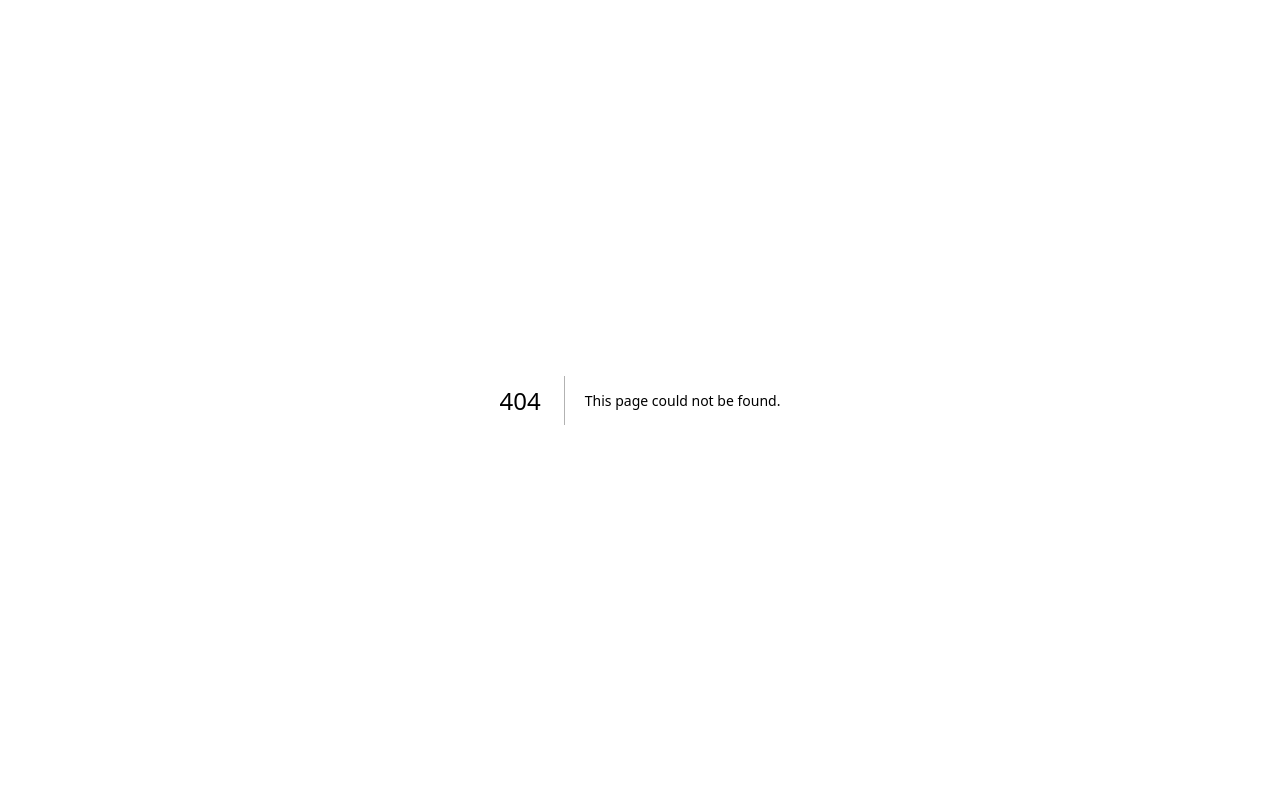
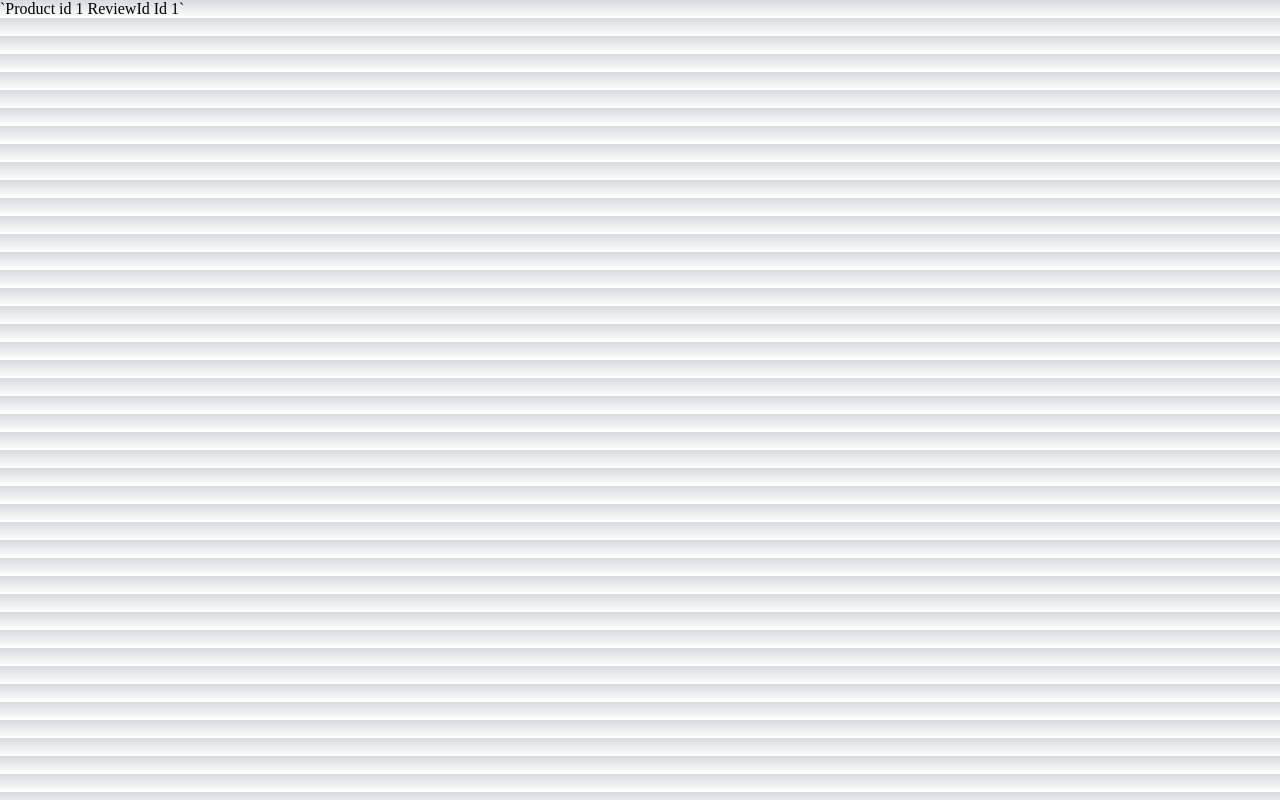
Before and after one commit to aliraza047/Next-JS-Learning, a Next.js app: page /products/1/review/1 in a window 1280 px wide. Before the commit this address had no page. Built offline with nearby package versions, Linux system fonts and the light colour scheme.

Commit message:
product/1/review/23 routing

```diff
--- /dev/null
+++ b/pages/products/[productId]/review/[reviewId].js
@@ -0,0 +1,14 @@
+import Link from 'next/link';
+import { useRouter } from 'next/router'
+
+function SingleReview({ params }) {
+    const router = useRouter()
+    const {productId , reviewId} = router.query
+    return (
+        <>
+            <div>`Product id {productId} ReviewId Id {reviewId}`</div>
+        </>
+    )
+}
+
+export default SingleReview;
--- a/pages/products/[productId]/review/index.js
+++ b/pages/products/[productId]/review/index.js
@@ -1,7 +1,13 @@
+import Link from 'next/link'
 import React from 'react'
 
 export default function index() {
   return (
+    <>
     <div>Product Review</div>
+    <Link href={"/products/1/review/23"}><li>Review 1st</li></Link>
+      <li>Review 2st</li>
+      <li>Review 3st</li>
+      </>
   )
 }
```
